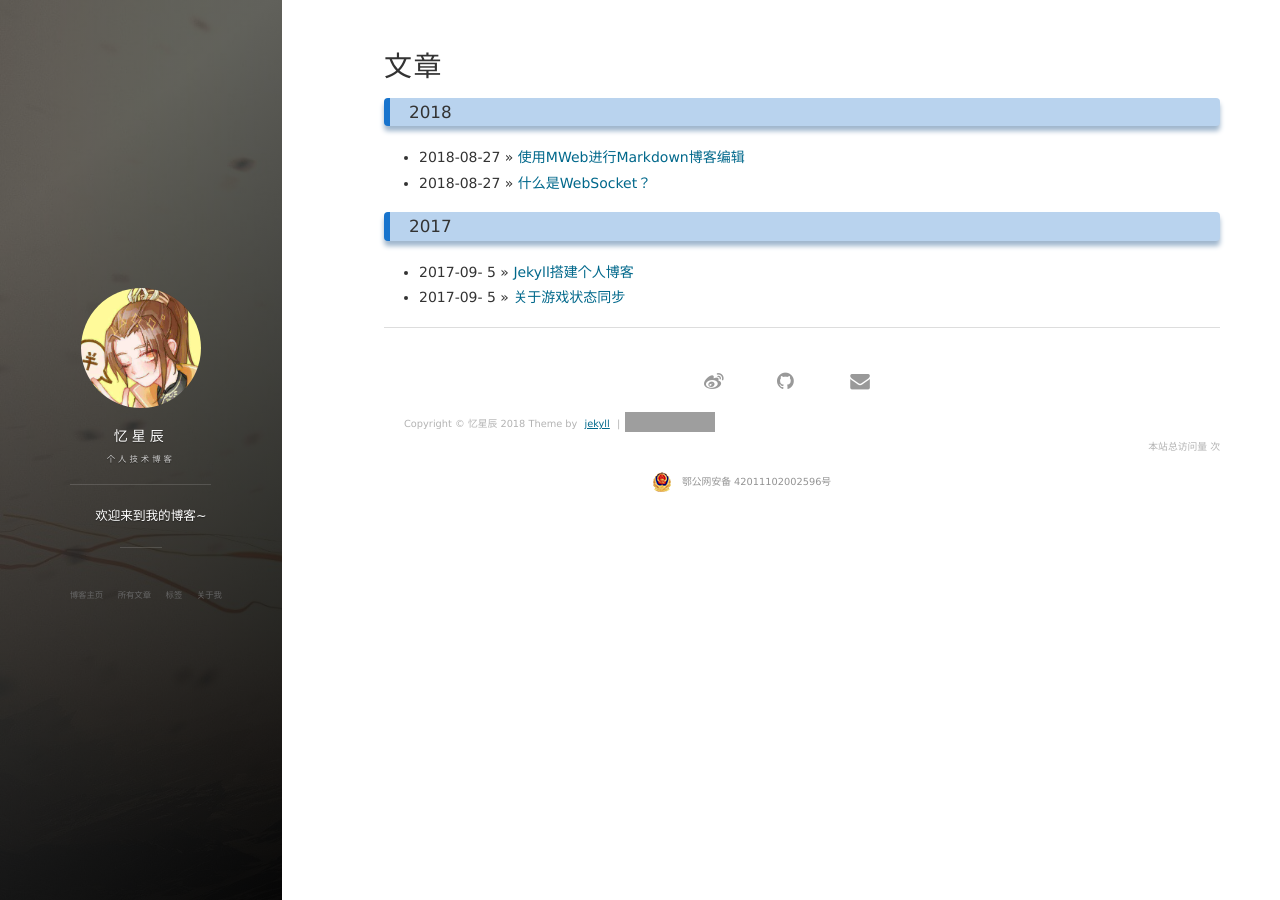
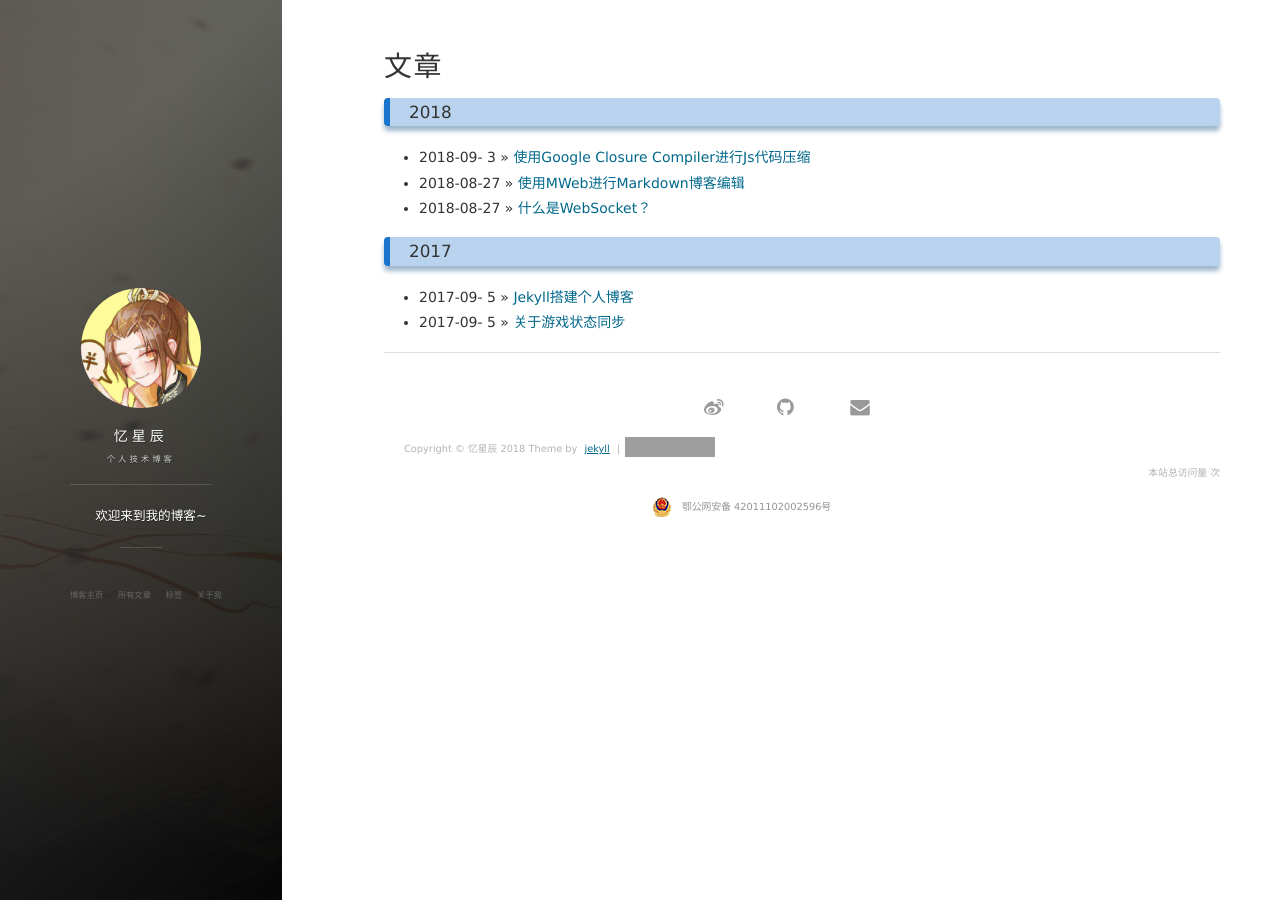
Before and after one commit to BillScott1024/billscott1024.github.io, a Jekyll site: the page built from archive.html, in a window 1280 px wide. Built offline with Jekyll 4.4.1, drawn with Linux system fonts in a browser that asks for light colours; nearby versions of some CDN libraries; comment, search, counter and statistics services are not loaded; some of the changed lines change nothing that is shown; grey boxes are pictures that could not be loaded.

Commit message:
add post

````diff
--- /dev/null
+++ b/_posts/2018-09-03-JS_Minify_With_Google_Closure_Compiler.md
@@ -0,0 +1,60 @@
+---
+layout: post
+title: 使用Google Closure Compiler进行Js代码压缩
+date: 2018-09-03
+tags: JavaScript
+music-id: 470795480
+---
+### 使用Google Closure Compiler进行JS代码压缩
+## 1.Google Closure Compiler是什么？
+> The Closure Compiler is a tool for making JavaScript download and run faster. Instead of compiling from a source language to machine code, it compiles from JavaScript to better JavaScript. It parses your JavaScript, analyzes it, removes dead code and rewrites and minimizes what's left. It also checks syntax, variable references, and types, and warns about common JavaScript pitfalls.
+>
+> Closure Compiler是一个使JavaScript下载和运行更快的工具。 它不是从源语言编译到机器代码，而是从JavaScript编译成更好的JavaScript。 它解析您的JavaScript，分析它，删除死代码并重写并最小化剩下的内容。 它还检查语法，变量引用和类型，并警告常见的JavaScript陷阱。
+
+## 2.使用环境
+  平台：Mac OS
+  环境：Java
+## 3.检查是否安装了Java环境
+打开终端，输入 `java -version`,输出java的版本说明已安装好了java，若报错，请安装java环境
+<center>![](https://es-blogimg.oss-cn-hangzhou.aliyuncs.com/img/20180903132733.png?x-oss-process=image/resize,w_500)</center>
+## 4.Closure Compiler下载
+在[Github](https://dl.google.com/closure-compiler/compiler-latest.zip)上下载最新版的编译好的Compiler文件，解压出jar文件存放在项目外的目录下：
+<center>![compiler](https://es-blogimg.oss-cn-hangzhou.aliyuncs.com/img/20180903131934.png?x-oss-process=image/resize,w_300)</center>
+## 5.在终端中，输入命令，运行jar：
+```
+java -jar /Users/wangjun/Git/compiler.jar --js_output_file=code.js '/Users/wangjun/Git/WorkProject/BallsRace/release/wxgame/code.js'
+```
+`/Users/wangjun/Git/compiler.jar` 改为自己的电脑上compiler.jar的路径，`code.js`改为输出文件名，`/Users/wangjun/Git/WorkProject/BallsRace/release/wxgame/code.js`改为输出路径。（其他参数这里使用默认）
+运行后就可以看到生成了压缩的JS文件了。
+压缩前后文件大小对比，压缩效果还是很明显的：
+![](https://es-blogimg.oss-cn-hangzhou.aliyuncs.com/img/20180903133758.png?x-oss-process=image/resize,w_300)![](https://es-blogimg.oss-cn-hangzhou.aliyuncs.com/img/20180903133906.png?x-oss-process=image/resize,w_310)
+
+## 6.使用sh脚本实现自动化打包压缩Js文件
+由于我是使用Laya Box引擎做游戏开发的，每次打包都需要手动敲代码进行代码压缩，并且还需要手动删除打包后多余的库文件，流程实在很繁琐，所以我使用了Laya打包提供的后续执行命令功能，配合sh命令进行了打包压缩的自动化，大大提高了打包效率。
+打开Laya Box的打包页面
+<center>![](https://es-blogimg.oss-cn-hangzhou.aliyuncs.com/img/20180903134500.png?x-oss-process=image/resize,w_400)</center>
+编写sh命令：
+
+```
+cd /Users/wangjun/Git/WorkProject/BallsRace/release/wxgame/
+rm -rf ./libs
+rm -rf ./res
+java -jar /Users/wangjun/Git/compiler.jar --js_output_file=code.js '/Users/wangjun/Git/WorkProject/BallsRace/release/wxgame/code.js'
+```
+保存为.sh文件
+在后续执行脚本中填入.sh脚本的路径，在打包后就可以自动执行代码压缩，并且删除多余文件了。
+## 7.帮助
+在终端中输入 `java -jar compiler.jar --help` 可以查看compiler的命令帮助和其他参数
+<center>![](https://es-blogimg.oss-cn-hangzhou.aliyuncs.com/img/20180903134930.png?x-oss-process=image/resize,w_400)</center>
+## 8.其他
+我没用使用各种在线的Js代码压缩网站，原因如下：
+1. 在线压缩工具受网络状况影响；
+2. 和我的需求不一致，我需要的是压缩js文件，而不只是压缩js代码片段；
+3. 无法实现自动化脚本，上传-等待-压缩-下载，比较繁琐；
+4. 我觉得上传代码压缩并不安全，有泄漏源码的风险。
+
+## 9.其他的JavaScript代码压缩工具
+[UglifyJS](https://github.com/mishoo/UglifyJS)
+[YUI Compressor](https://github.com/yui/yuicompressor)
+[Smaller](http://25.io/smaller/)
+[Minifier](https://github.com/GGG-KILLER/CSS-And-Js-Minifier)
````
Also changed, not shown: _posts/2018-01-23-Game_State_Sync.md (+1 -1 lines).
